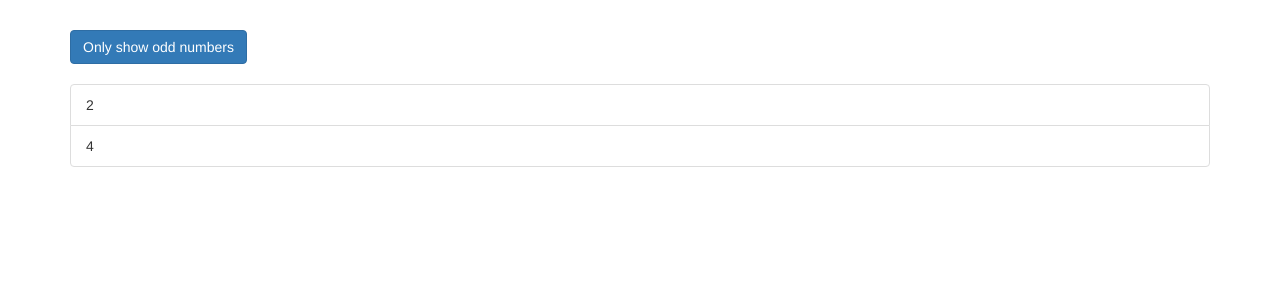
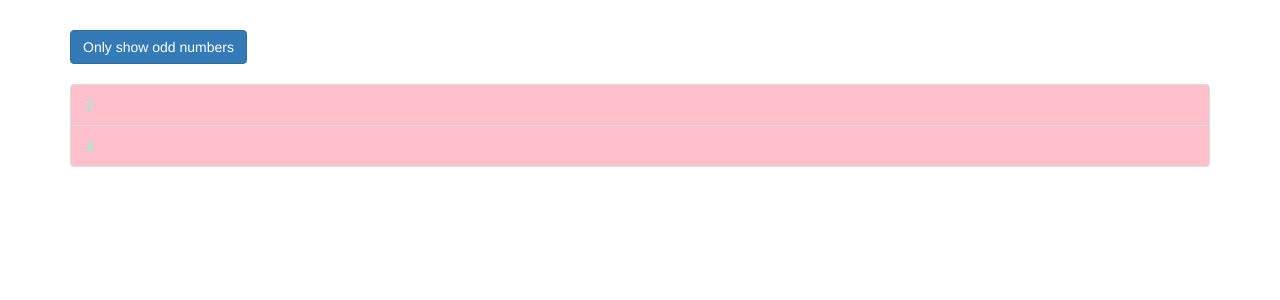
Before and after one commit to Meenal-Poladia/learning-angular-directives, an Angular app: page / in a window 1280 px wide. Shown: the top 300 px of the page. Built offline with nearby package versions, Linux system fonts and the light colour scheme.

Commit message:
learning ngClass and ngStyle

```diff
--- a/src/app/app.component.css
+++ b/src/app/app.component.css
@@ -1,3 +1,11 @@
 .container {
   margin-top: 30px;
 }
+
+.odd {
+  color: blueviolet;
+}
+
+.even {
+  color: aquamarine;
+}
--- a/src/app/app.component.html
+++ b/src/app/app.component.html
@@ -9,6 +9,8 @@
         <div *ngIf="onlyOdd">
           <li
             class="list-group-item"
+            [ngClass]="{odd: number % 2 !== 0}"
+            [ngStyle]="{backgroundColor: number % 2 !== 0 ? 'yellow' : 'pink'}"
             *ngFor="let number of oddNumbers"
           >
             {{number}}
@@ -18,6 +20,8 @@
           <li
             class="list-group-item"
             *ngFor="let number of evenNumbers"
+            [ngClass]="{even: number % 2 === 0}"
+            [ngStyle]="{backgroundColor: number % 2 === 0 ? 'pink' : 'yellow'}"
           >
             {{number}}
           </li>
```
